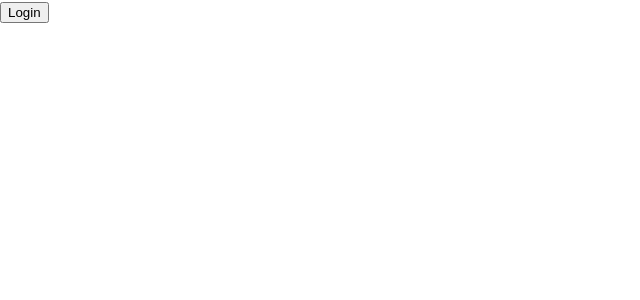
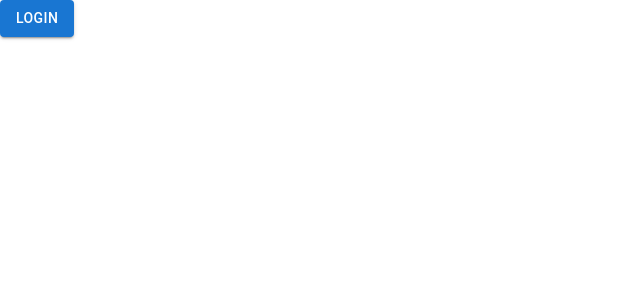
Before and after one commit to DanielSocorro/todosigningsv3, a React (Create React App) app: page / in a window 1280 px wide. Shown: the top 300 px of the page, without its empty margins (0-640 px from the left). Built offline with nearby package versions, Linux system fonts and the light colour scheme.

Commit message:
styling login

```diff
--- a/package.json
+++ b/package.json
@@ -4,6 +4,9 @@
   "private": true,
   "dependencies": {
     "@auth0/auth0-react": "^2.0.1",
+    "@emotion/react": "^11.10.6",
+    "@emotion/styled": "^11.10.6",
+    "@mui/material": "^5.11.10",
     "@testing-library/jest-dom": "^5.11.4",
     "@testing-library/react": "^11.1.0",
     "@testing-library/user-event": "^12.1.10",
--- a/src/routes/aut/LoginPage.js
+++ b/src/routes/aut/LoginPage.js
@@ -1,4 +1,5 @@
 import React from "react";
+import Button from '@mui/material/Button';
 import { useAuth0 } from "@auth0/auth0-react";
 /* import { useState } from "react"; */
 
@@ -6,51 +7,5 @@ import { useAuth0 } from "@auth0/auth0-react";
 export const LoginButton = () => {
   const { loginWithRedirect } = useAuth0();
 
-  return <button onClick={() => loginWithRedirect()}>Login</button>
+  return <Button variant="contained" onClick={() => loginWithRedirect()}>Login</Button>
 };
-
-/* function Login() {
-  const [username, setUsername] = useState("");
-  const [password, setPassword] = useState("");
-
-  const handleSubmit = async (event) => {
-    event.preventDefault();
-    const response = await fetch("/api/login", {
-      method: "POST",
-      headers: { "Content-Type": "application/json" },
-      body: JSON.stringify({ username, password }),
-    });
-    if (response.ok) {
-      const data = await response.json();
-      localStorage.setItem("token", data.token);
-      // redirect to protected page
-    } else {
-      alert("Wrong User Name or password.");
-    }
-  };
-
-  return (
-    <form onSubmit={handleSubmit}>
-      <label>
-        User Name:
-        <input
-          type="text"
-          value={username}
-          onChange={(e) => setUsername(e.target.value)}
-        />
-      </label>
-      <label>
-        Password:
-        <input
-          type="password"
-          value={password}
-          onChange={(e) => setPassword(e.target.value)}
-        />
-      </label>
-      <button type="submit">Iniciar sesión</button>
-    </form>
-  );
-}
-
-export default Login;
- */
--- a/src/routes/aut/LogoutPage.js
+++ b/src/routes/aut/LogoutPage.js
@@ -1,11 +1,12 @@
 import React from "react";
+import Button from '@mui/material/Button';
 import { useAuth0 } from "@auth0/auth0-react";
 
 
 export const LogoutButton = () => {
     const { logout } = useAuth0();
 
-    return <button onClick={() => logout({
+    return <Button variant="contained" onClick={() => logout({
          returnTo: window.location.origin
-        })}>Logout</button>
+        })}>Logout</Button>
 }
```
Also changed, not shown: 1 other file (tests, documents, lock files or other folders).
